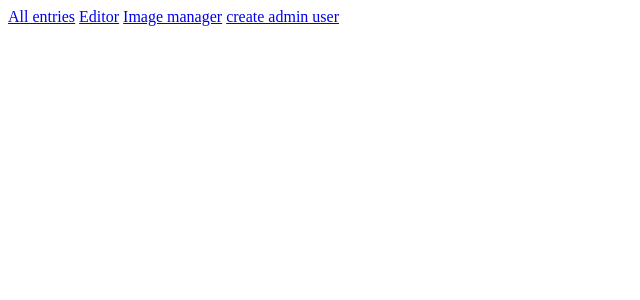
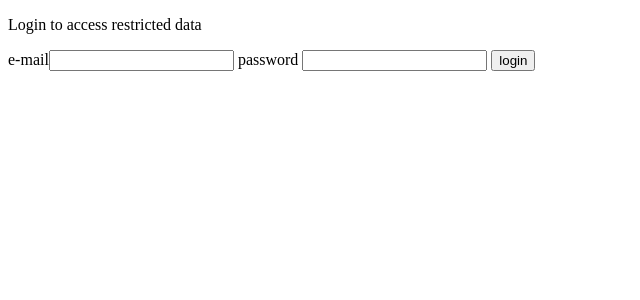
Before and after one commit to andreynho2006/BloggingSystem, a PHP site: page /admin.php in a window 1280 px wide. Shown: the top 300 px of the page, without its empty margins (0-640 px from the left). Run offline with PHP 8.4, Linux system fonts and the light colour scheme; data that the repository does not hold is empty.

Commit message:
show only login form is user is not login

```diff
--- a/admin.php
+++ b/admin.php
@@ -10,7 +10,7 @@ $pageData->title = "PHP/MySQL blog";
 $pageData->addCSS("css/blog.css");
 $pageData->addScript("js/editor.js");
 //load navigation
-$pageData->content = include_once "views/admin/admin-navigation.php";
+//$pageData->content = include_once "views/admin/admin-navigation.php";
 
 //make new PDO object to connect to database
 $dbInfo = "mysql:host=localhost;dbname=simple_blog";
@@ -19,17 +19,29 @@ $dbPassword = "";
 $db = new PDO( $dbInfo, $dbUser, $dbPassword);
 $db->setAttribute( PDO::ATTR_ERRMODE, PDO::ERRMODE_EXCEPTION );
 
-$navigationIsClicked = isset( $_GET['page']);
-if ( $navigationIsClicked ) {
-    //prepare to load corresponding controller
-    $contrl = $_GET['page'];
-} else {
+//$navigationIsClicked = isset( $_GET['page']);
+//if ( $navigationIsClicked ) {
+//    //prepare to load corresponding controller
+//    $contrl = $_GET['page'];
+//} else {
     // prepare to load default controller
-    $contrl = "entries";
-}
-
-//load the controller
-$pageData->content .= include_once "controllers/admin/$contrl.php";
+//    $contrl = "entries";
+//}
+include_once "models/Admin_User.class.php";
+$admin = new Admin_User();
+$pageData->content = include_once "controllers/admin/login.php";
+//show admin module only if user is logged in
+if( $admin->isLoggedIn() ) {
+    $pageData->content .= include_once "views/admin/admin-navigation.php";
+    $navigationIsClicked = isset( $_GET['page']);
+    if( $navigationIsClicked ) {
+        $controller = $_GET['page'];
+    } else {
+        $controller = "entries";
+    }
+    $pathtoController = "controllers/admin/$controller.php";
+    $pageData->content .= include_once $pathtoController;
+ }
 
 $page = include_once "views/page.php";
 echo $page;
```
